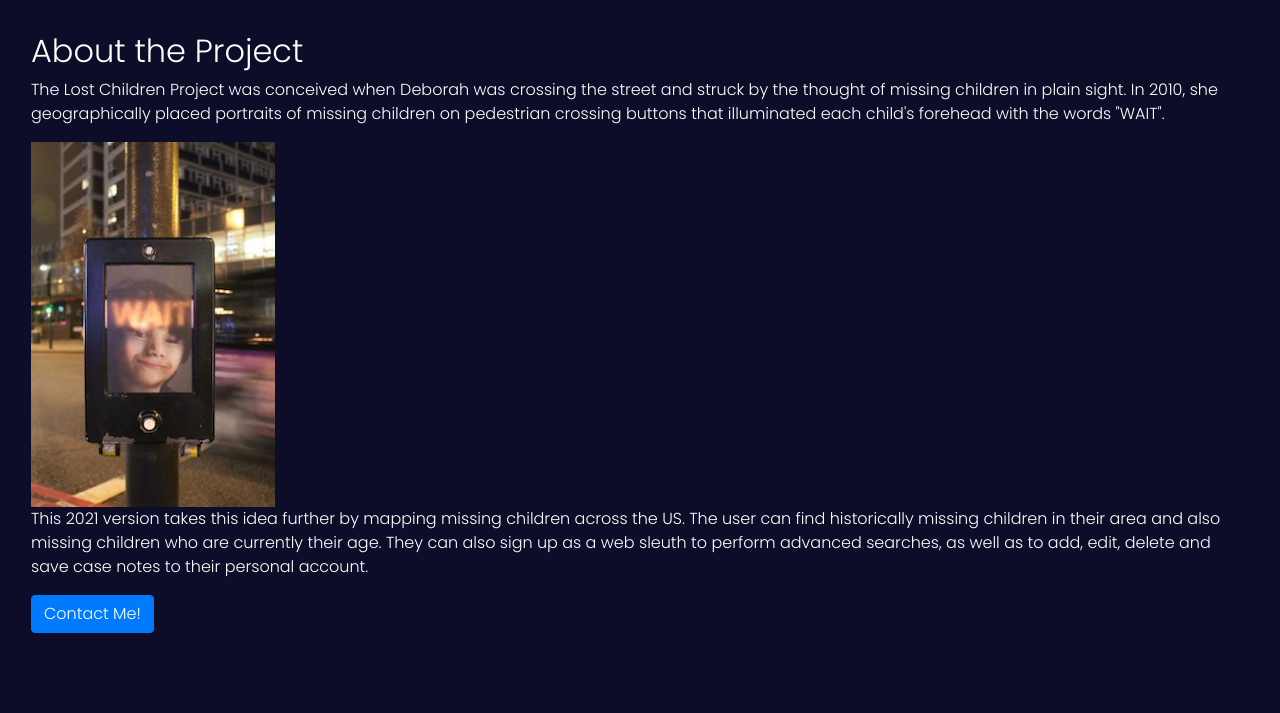
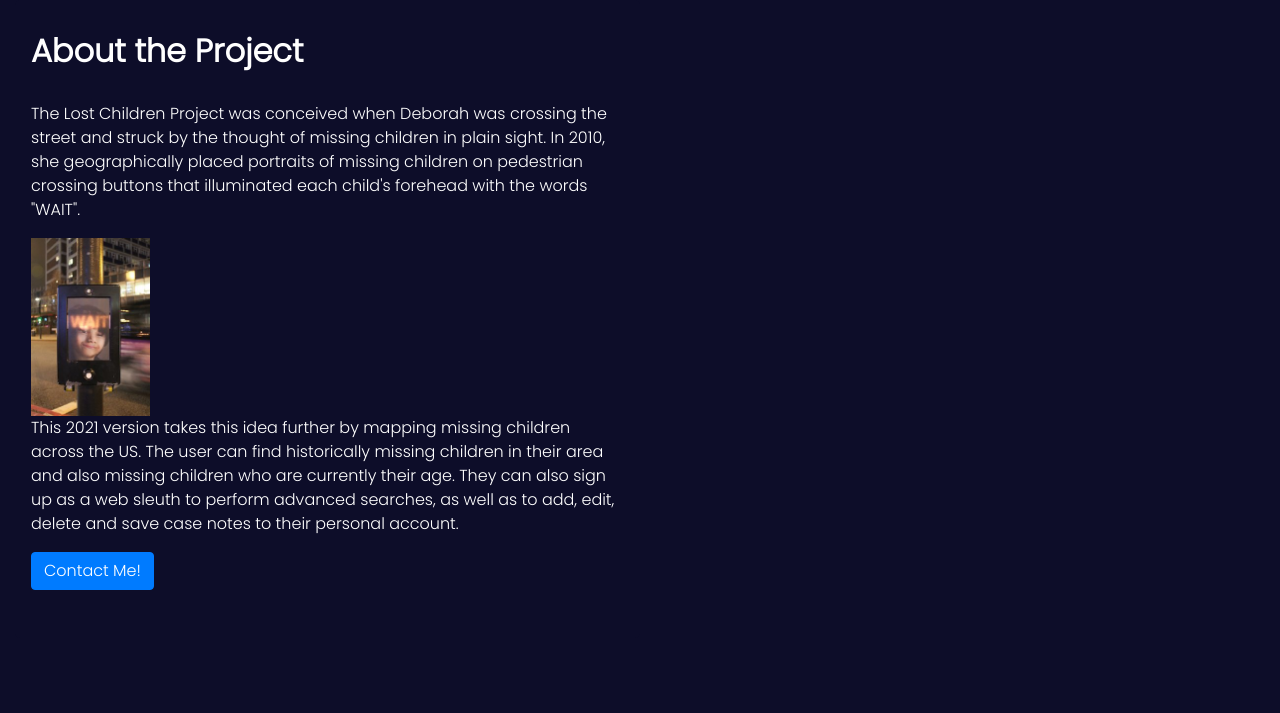
Before and after one commit to debiday/missing_children, a Flask app: page /about in a window 1280 px wide. Shown: the part 167-880 px from the top of the page. After the commit the page ends 757 px from the top, so only its background shows below. Run offline with Flask 2, Linux system fonts and the light colour scheme; some libraries are stand-ins or nearby versions.

Commit message:
Edit about page styling

```diff
--- a/templates/about.html
+++ b/templates/about.html
@@ -3,13 +3,12 @@
 {% block title %}Homepage{% endblock %}
 
 {% block content %}
-<div class="container-fluid">
+<div id="about-page" class="container-fluid">
 	<div class="row">
 		<div class="col-md-12">
-			<div class="jumbotron">
-				<h2>
-					About the Project
-				</h2>
+			<div style="width:50%;" class="jumbotron">
+				<h2><b>About the Project</b></h2>
+				<br>
 				<p>The Lost Children Project was conceived when Deborah was crossing the street and struck by the thought of missing children in plain sight.
                     In 2010, she geographically placed portraits of missing children on pedestrian crossing buttons that illuminated each child's forehead with the words "WAIT".
 				</p>
```
